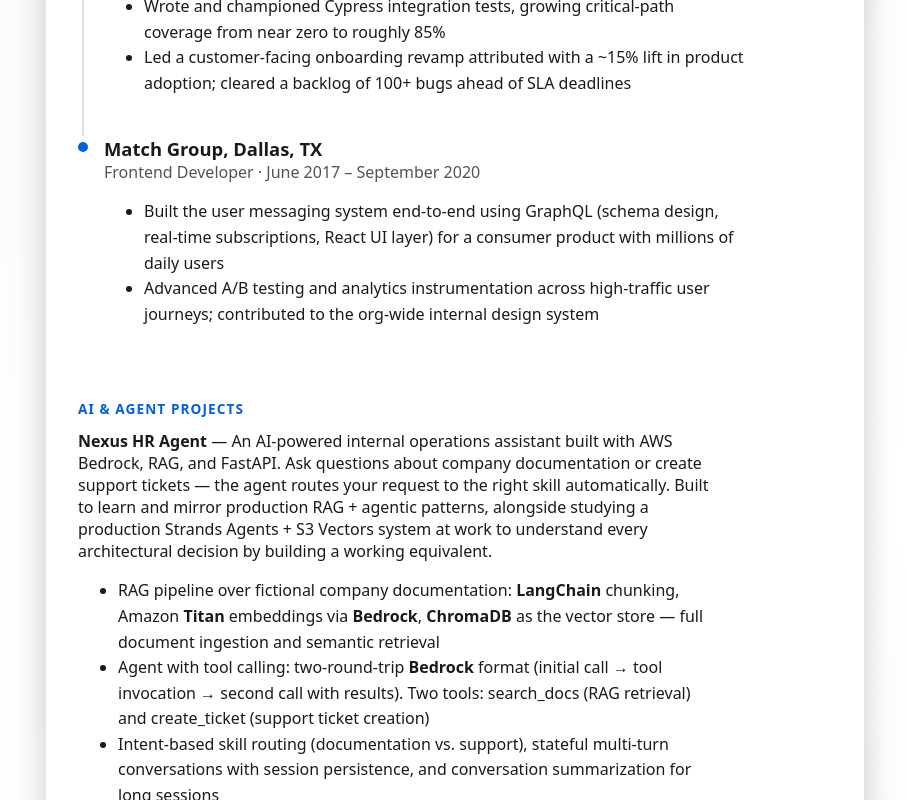
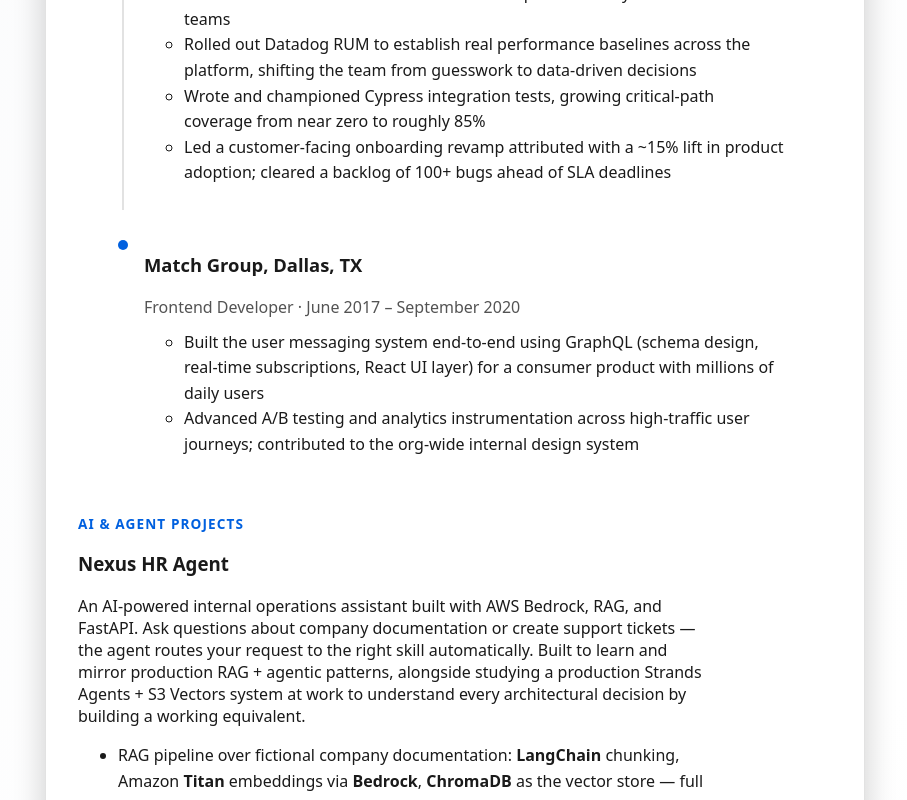
Before and after one commit to nishthaarora/nishtha-portfolio, a Next.js app: page /resume in a window 1280 px wide. Shown: the part 1780-2580 px from the top of the page, without its empty margins (185-1092 px from the left). Built offline with nearby package versions, Linux system fonts and the light colour scheme; no server answers.

Commit message:
fix accessibility

```diff
--- a/components/ProjectTile.tsx
+++ b/components/ProjectTile.tsx
@@ -46,7 +46,7 @@
         </div>
       )}
       <div style={{ padding: "1rem" }}>
-        <h3 style={{ margin: 0 }}>{project.title}</h3>
+        <h2 style={{ margin: 0 }}>{project.title}</h2>
         <p style={{ margin: "0.4rem 0 0", opacity: 0.85, fontSize: "0.9rem" }}>
           {truncate(project.description, 110)}
         </p>
--- a/components/ResumeSection.tsx
+++ b/components/ResumeSection.tsx
@@ -14,7 +14,7 @@
 
 function SectionHeading({ children }: { children: React.ReactNode }) {
   return (
-    <h3
+    <h2
       style={{
         textTransform: "uppercase",
         letterSpacing: "0.08em",
@@ -26,7 +26,7 @@
       }}
     >
       {children}
-    </h3>
+    </h2>
   );
 }
 
@@ -100,8 +100,10 @@
       </p>
 
       <SectionHeading>Experience</SectionHeading>
+      <ol>
       {resume.experience.map((job, index) => (
-        <div key={`${job.company}-${job.title}`} style={{ display: "flex", gap: "1rem" }}>
+          <li key={`${job.company}-${job.title}`} style={{ marginBottom: "1.5rem", listStyle: "none" }}>
+        <div style={{ display: "flex", gap: "1rem" }}>
           <div style={{ display: "flex", flexDirection: "column", alignItems: "center" }}>
             <div
               style={{
@@ -119,9 +121,9 @@
           </div>
 
           <div className="prose" style={{ flex: 1, paddingBottom: "1.5rem" }}>
-            <div style={{ fontSize: "1.15rem", fontWeight: 700 }}>
+            <h3 style={{ fontSize: "1.15rem", fontWeight: 700 }}>
               {job.company}, {job.location}
-            </div>
+            </h3>
 
             {job.positions ? (
               <div style={{ marginTop: "0.5rem", marginBottom: "0.75rem" }}>
@@ -151,6 +153,7 @@
                   </div>
                 ))}
               </div>
+
             ) : (
               <div style={{ opacity: 0.75, marginBottom: "0.75rem" }}>
                 {job.title} · {job.start} – {job.end}
@@ -178,13 +181,15 @@
             )}
           </div>
         </div>
+        </ li>
       ))}
+      </ol>
 
       <SectionHeading>AI &amp; Agent Projects</SectionHeading>
       <div className="prose">
         {projects.map((project) => (
           <div key={project.title} style={{ marginBottom: "1rem" }}>
-            <strong>{project.title}</strong> — {project.description}
+            <h3>{project.title}</h3> {project.description}
             <ul>
               {project.highlights.map((highlight) => (
                 <li key={highlight}>{boldKeyTerms(highlight)}</li>
@@ -197,7 +202,7 @@
       <SectionHeading>Skills</SectionHeading>
       {resume.skills.map((group) => (
         <div key={group.category} style={{ marginBottom: "1rem" }}>
-          <div style={{ fontWeight: 600, marginBottom: "0.4rem" }}>{group.category}</div>
+          <h3 style={{ fontWeight: 600, marginBottom: "0.4rem" }}>{group.category}</h3>
           <div>
             {group.items.map((item) => (
               <Pill key={item} colorKey={SKILL_CATEGORY_COLOR[group.category]}>
```
